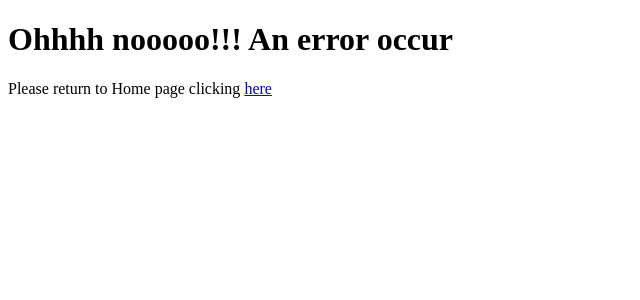
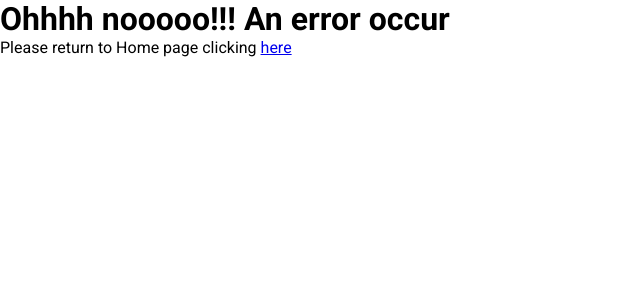
Before and after one commit to MattFerreira18/ciphers-python, a Flask app: page /500 in a window 1280 px wide. Shown: the top 300 px of the page, without its empty margins (0-640 px from the left). Run offline with Flask 2, Linux system fonts and the light colour scheme.

Commit message:
feat: configure custom font

```diff
--- a/packages/app/src/static/styles/global.css
+++ b/packages/app/src/static/styles/global.css
@@ -4,6 +4,6 @@
   box-sizing: border-box;
 }
 
-h2 {
-  color: red;
+body {
+  font-family: 'Roboto', sans-serif;
 }
--- a/packages/app/src/templates/error.html
+++ b/packages/app/src/templates/error.html
@@ -3,14 +3,19 @@
   <head>
     <meta charset="UTF-8" />
     <meta http-equiv="X-UA-Compatible" content="IE=edge" />
-    <meta
-      name="viewport"
-      content="width=device-width, initial-scale=1.0"
+    <meta name="viewport" content="width=device-width, initial-scale=1.0" />
+    <link rel="preconnect" href="https://fonts.googleapis.com" />
+    <link rel="preconnect" href="https://fonts.gstatic.com" crossorigin />
+    <link
+      href="https://fonts.googleapis.com/css2?family=Roboto:ital,wght@0,400;0,700;1,400&display=swap"
+      rel="stylesheet"
     />
+    <link rel="stylesheet" href="static/styles/global.css" />
     <title>Internal Server Error</title>
   </head>
   <body>
     <h1>Ohhhh nooooo!!! An error occur</h1>
     <p>Please return to Home page clicking <a href="/">here</a></p>
+    <script src="static/scripts/index.js"></script>
   </body>
 </html>
```
Also changed, not shown: packages/app/src/templates/encryption-result.html (+8 -0 lines), packages/app/src/templates/index.html (+6 -3 lines).
